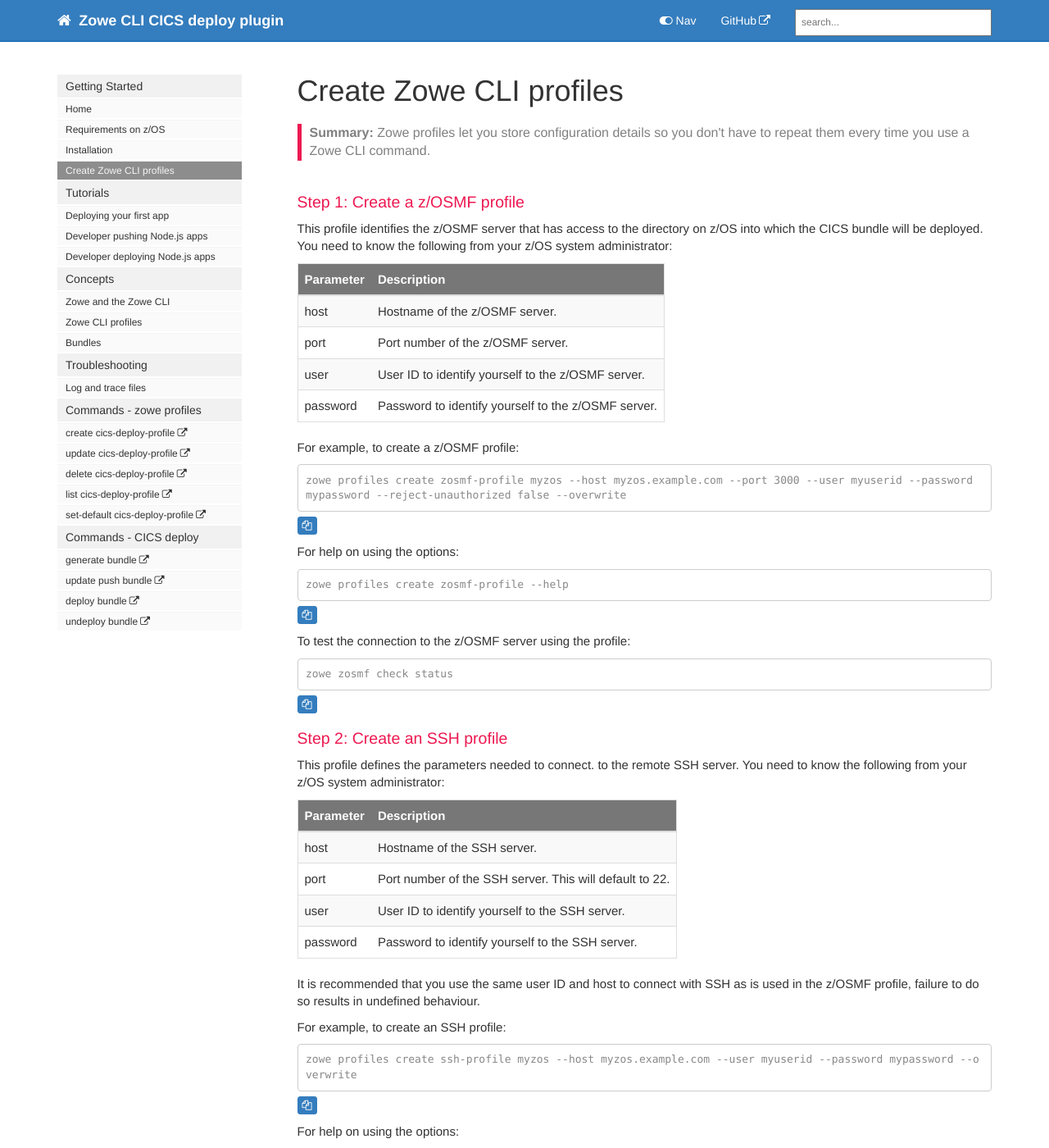
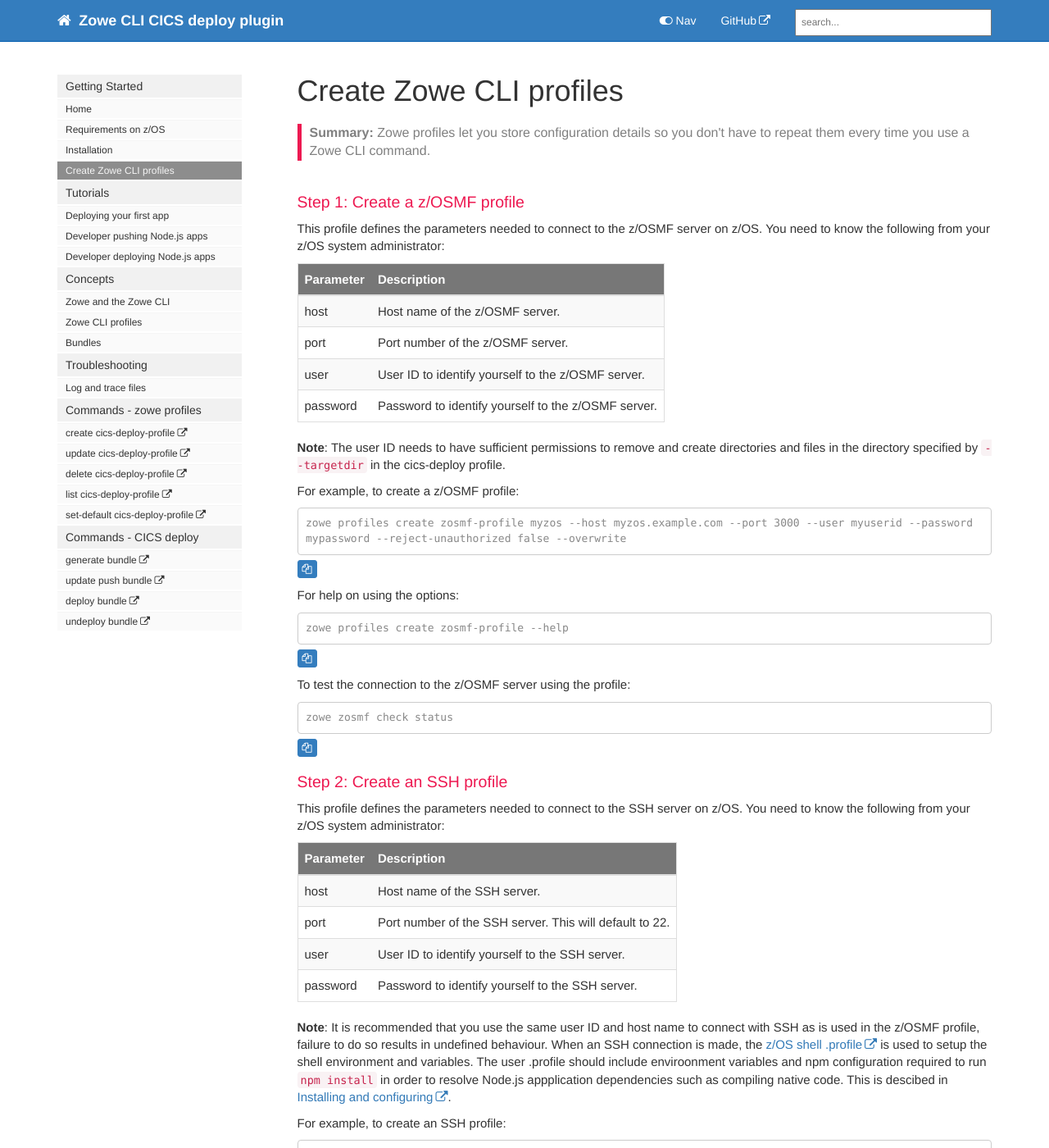
Before and after one commit to IBM/zowe-cli-cics-deploy-plugin, a Jekyll site: the page built from docs/pages/cdp/cdp-Create-Zowe-CLI-profiles.md, in a window 1280 px wide and 1400 px high. Shown: the whole window at 82% size. Built offline with Jekyll 4.4.1, drawn with Linux system fonts in a browser that asks for light colours; nearby versions of some CDN libraries; comment, search, counter and statistics services are not loaded; some of the changed text lies outside the part shown.

Commit message:
Add doc to say user .profile needs npm config Also a few tweaks to resolve linting suggestions.

````diff
--- a/docs/pages/cdp/cdp-Create-Zowe-CLI-profiles.md
+++ b/docs/pages/cdp/cdp-Create-Zowe-CLI-profiles.md
@@ -10,50 +10,64 @@ folder: cdp
 
 ### Step 1: Create a z/OSMF profile
 
-This profile identifies the z/OSMF server that has access to the directory on z/OS into which the CICS bundle will be deployed. You need to know the following from your z/OS system administrator:
+This profile defines the parameters needed to connect to the z/OSMF server on z/OS. You need to know the following from your z/OS system administrator:
 
 | Parameter | Description |
 | --- | --- |
-| host | Hostname of the z/OSMF server. |
+| host | Host name of the z/OSMF server. |
 | port | Port number of the z/OSMF server. |
 | user | User ID to identify yourself to the z/OSMF server. |
 | password | Password to identify yourself to the z/OSMF server. |
 
+**Note**: The user ID needs to have sufficient permissions to remove and create directories and files in the directory specified by `--targetdir` in the cics-deploy profile.
+
 For example, to create a z/OSMF profile:
+
 ```console
 zowe profiles create zosmf-profile myzos --host myzos.example.com --port 3000 --user myuserid --password mypassword --reject-unauthorized false --overwrite
 ```
+
 For help on using the options:
+
 ```console
 zowe profiles create zosmf-profile --help
 ```
+
 To test the connection to the z/OSMF server using the profile:
+
 ```console
 zowe zosmf check status
 ```
 
 ### Step 2: Create an SSH profile
 
-This profile defines the parameters needed to connect. to the remote SSH server. You need to know the following from your z/OS system administrator:
+This profile defines the parameters needed to connect to the SSH server on z/OS. You need to know the following from your z/OS system administrator:
 
 | Parameter | Description |
 | --- | --- |
-| host | Hostname of the SSH server. |
+| host | Host name of the SSH server. |
 | port | Port number of the SSH server. This will default to 22. |
 | user | User ID to identify yourself to the SSH server. |
 | password | Password to identify yourself to the SSH server. |
 
-It is recommended that you use the same user ID and host to connect with SSH as is used in the z/OSMF profile, failure to do so results in undefined behaviour.
+**Note**: It is recommended that you use the same user ID and host name to connect with SSH as is used in the z/OSMF profile, failure to do so results in undefined behaviour. When an SSH connection is made, the [z/OS shell .profile](https://www.ibm.com/support/knowledgecenter/en/SSLTBW_2.3.0/com.ibm.zos.v2r3.bpxa400/cupro.htm) is used to setup the shell environment and variables. The user .profile should include enviroonment variables and npm configuration required to run `npm install` in order to resolve Node.js appplication dependencies such as compiling native code. This is descibed in
+[Installing and configuring](https://www.ibm.com/support/knowledgecenter/SSTRRS_6.0.0/com.ibm.nodejs.zos.v6.doc/install.htm).
+
 
 For example, to create an SSH profile:
+
 ```console
 zowe profiles create ssh-profile myzos --host myzos.example.com --user myuserid --password mypassword --overwrite
 ```
+
 For help on using the options:
+
 ```console
 zowe profiles create ssh-profile --help
 ```
+
 To test the connection to the SSH server using the profile:
+
 ```console
 zowe zos-uss issue ssh 'uname -a'
 ```
@@ -68,17 +82,21 @@ This profile identifies the CICS environment for deployment. You need to know th
 | cicshlq | High Level Qualifier \(HLQ\) for the CICS data sets. |
 | cpsmhlq | High Level Qualifier \(HLQ\) for the CPSM data sets. |
 | scope | CPSM scope to identify the CICS region or group of regions to deploy your application. |
-| csdgroup | CICS CSD group name or CPSM BAS resource group name into which the bundle is defined. If not specified, BUNDLE resources are defined in CPSM BAS for installation and then removed. |
+| resgroup or basgroup | CICS CSD group name or BAS resource group name into which the bundle is defined. If not specified, BUNDLE resources are defined in CPSM BAS for installation and then removed. |
 | jobcard | JCL jobcard to use when submitting JCL that will run the CICS utility DFHDPLOY. If not specified, a default jobcard will be used. |
-| targetdir | Target zFS location to which CICS bundles should be uploaded. |
+| targetdir | Target directory on z/OS to which CICS bundles should be uploaded. |
 
 For example to create a cics-deploy profile:
+
 ```console
 zowe profiles create cics-deploy-profile example --cicsplex PLEX1 --cicshlq CICSTS55.CICS720 --cpsmhlq CICSTS55.CPSM550 --scope TESTGRP1 --csdgroup BUNDGRP1 --targetdir /var/cicsts/bundles
 --overwrite
 ```
+
 For help on using the options:
+
 ```console
 zowe profiles create cics-deploy-profile --help
 ```
+
 To test the cics-deploy profile, follow the steps in [Deploying your first app](cdp-Deploying-your-first-app).
````
Also changed, not shown: docs/pages/cdp/cdp-Installation.md (+4 -0 lines), docs/pages/cdp/cdp-Requirements.md (+3 -0 lines).
